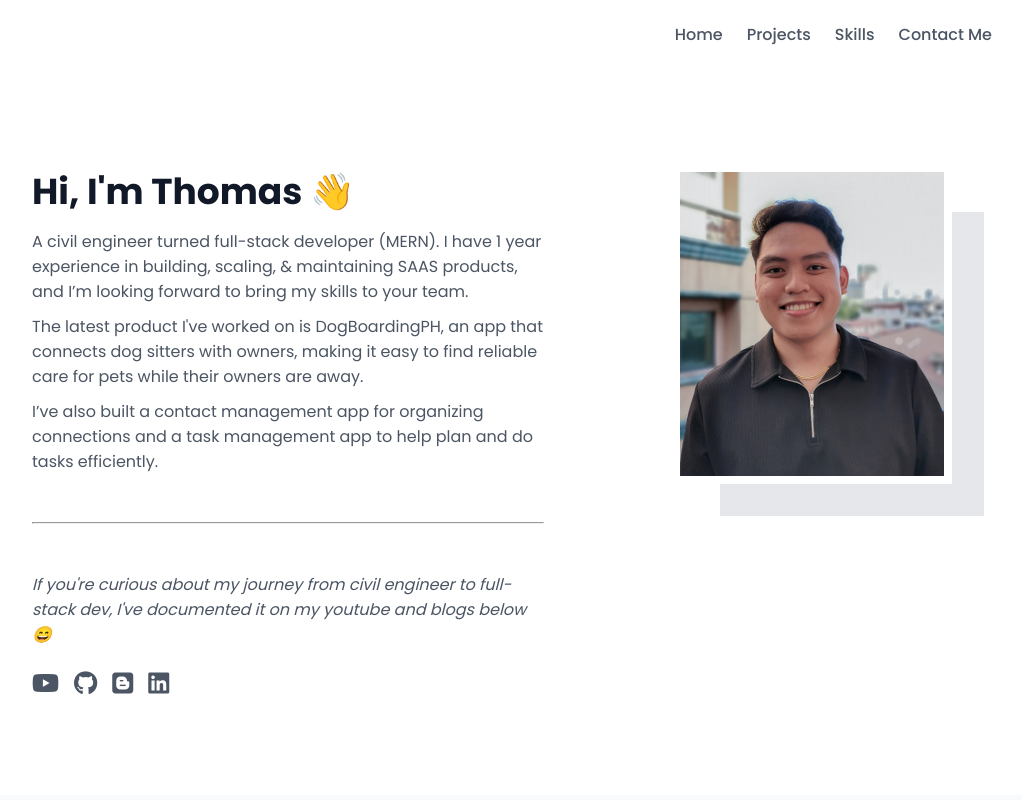
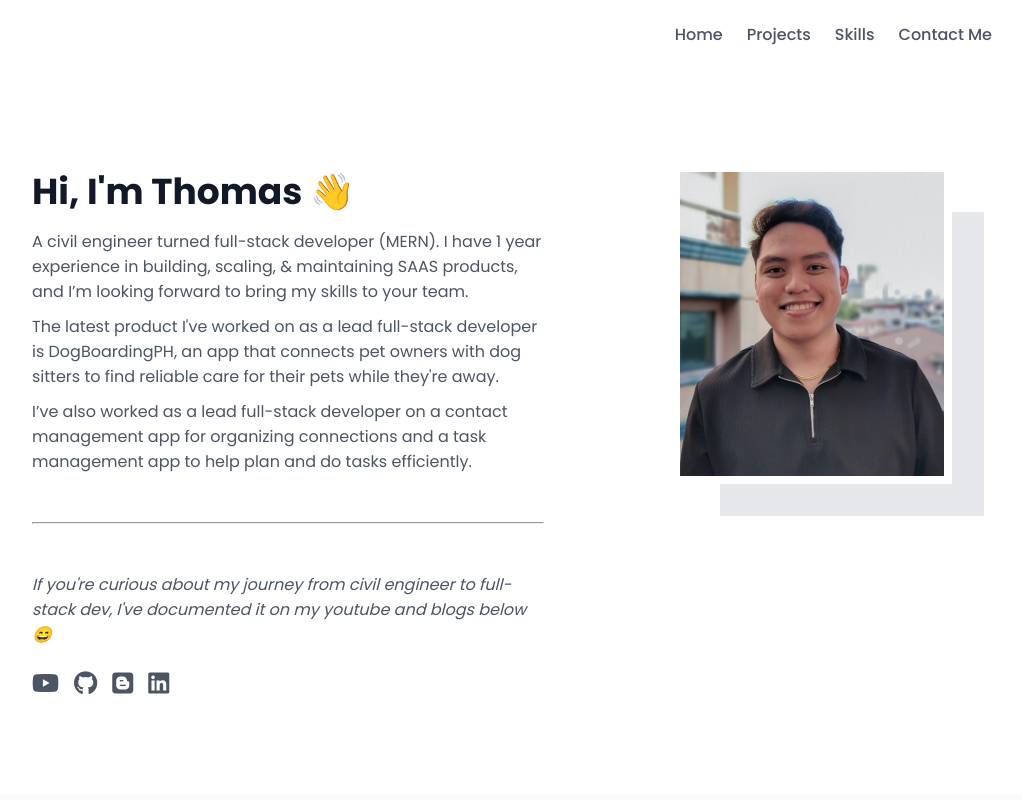
Before and after one commit to thomascansino/thomascansino-portfolio, a React (Vite) app in the folder thomascansino-frontend/: page / in a window 1280 px wide. Shown: the top 800 px of the page, without its empty margins (128-1150 px from the left). Built offline with nearby package versions, Linux system fonts and the light colour scheme.

Commit message:
feat: modified home section

```diff
--- a/thomascansino-frontend/src/Home.jsx
+++ b/thomascansino-frontend/src/Home.jsx
@@ -20,8 +20,8 @@ function Home() {
                         </span>
                         <span className='home-main-about-intro-text-container'>
                             <p>A civil engineer turned full-stack developer (MERN). I have 1 year experience in building, scaling, & maintaining SAAS products, and I’m looking forward to bring my skills to your team.</p>
-                            <p>The latest product I've worked on is DogBoardingPH, an app that connects dog sitters with owners, making it easy to find reliable care for pets while their owners are away.</p>
-                            <p>I’ve also built a contact management app for organizing connections and a task management app to help plan and do tasks efficiently.</p>
+                            <p>The latest product I've worked on as a lead full-stack developer is DogBoardingPH, an app that connects pet owners with dog sitters to find reliable care for their pets while they're away.</p>
+                            <p>I’ve also worked as a lead full-stack developer on a contact management app for organizing connections and a task management app to help plan and do tasks efficiently.</p>
                         </span>
                     </div>
                     <div><hr></hr></div>
```
